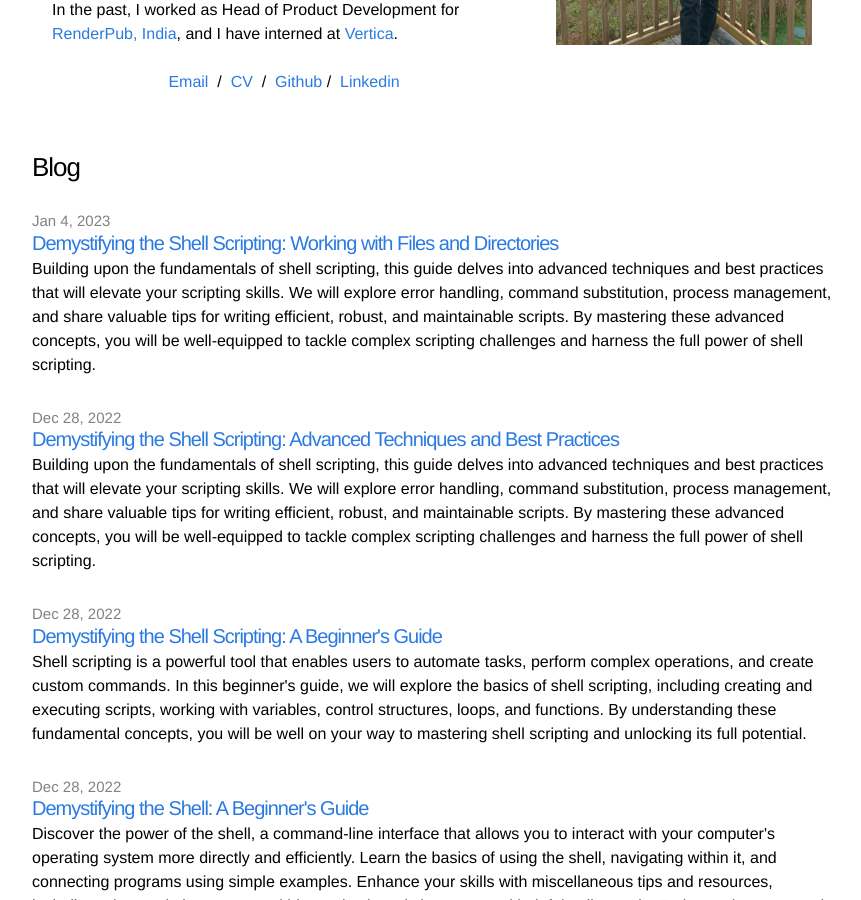
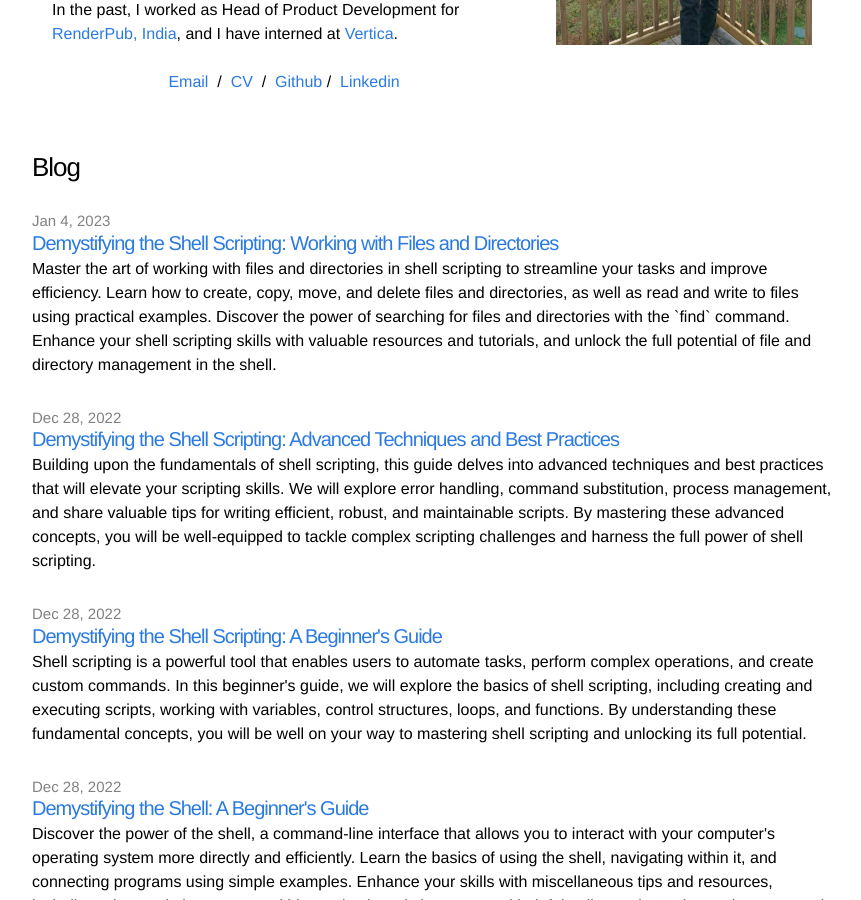
Before and after one commit to subramanya1997/subramanya.github.io, a Jekyll site: the page built from index.html, in a window 1280 px wide and 900 px high, scrolled down 546 px. Shown: the whole window, without its empty margins (208-1069 px from the left). Built offline with Jekyll 4.4.1, drawn with Linux system fonts in a browser that asks for light colours.

Commit message:
Update to excerpt

```diff
--- a/_posts/2023-01-04-demystifying-the-shell-scripting-advanced-techniques-and-best-practices copy.md
+++ b/_posts/2023-01-04-demystifying-the-shell-scripting-advanced-techniques-and-best-practices copy.md
@@ -1,7 +1,7 @@
 ---
 layout: post
 title: "Demystifying the Shell Scripting: Working with Files and Directories"
-excerpt: Building upon the fundamentals of shell scripting, this guide delves into advanced techniques and best practices that will elevate your scripting skills. We will explore error handling, command substitution, process management, and share valuable tips for writing efficient, robust, and maintainable scripts. By mastering these advanced concepts, you will be well-equipped to tackle complex scripting challenges and harness the full power of shell scripting.
+excerpt: Master the art of working with files and directories in shell scripting to streamline your tasks and improve efficiency. Learn how to create, copy, move, and delete files and directories, as well as read and write to files using practical examples. Discover the power of searching for files and directories with the `find` command. Enhance your shell scripting skills with valuable resources and tutorials, and unlock the full potential of file and directory management in the shell.
 date: 2023-01-04
 ready: true
 ---
```
